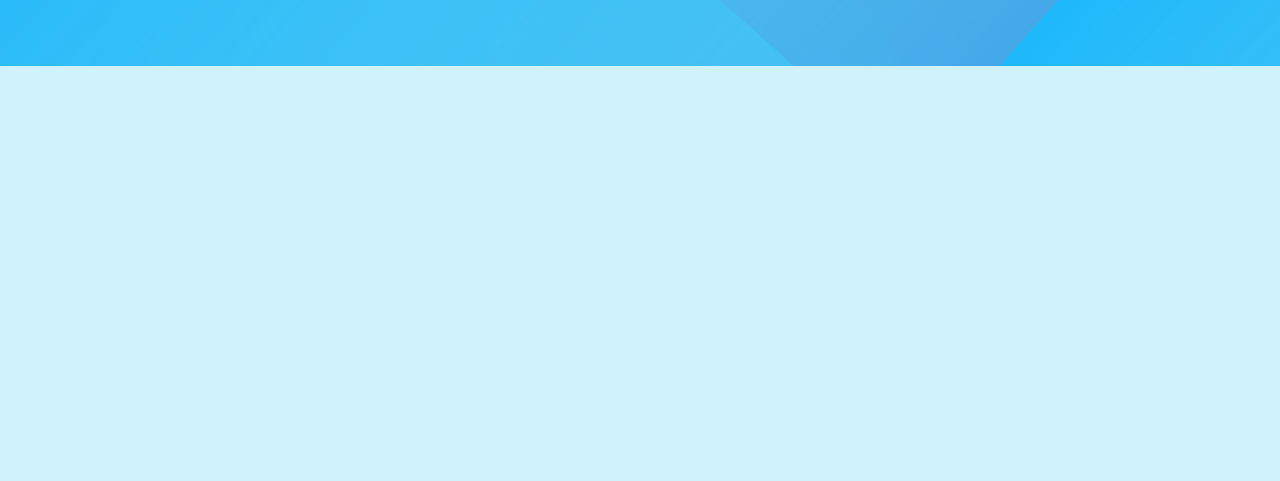
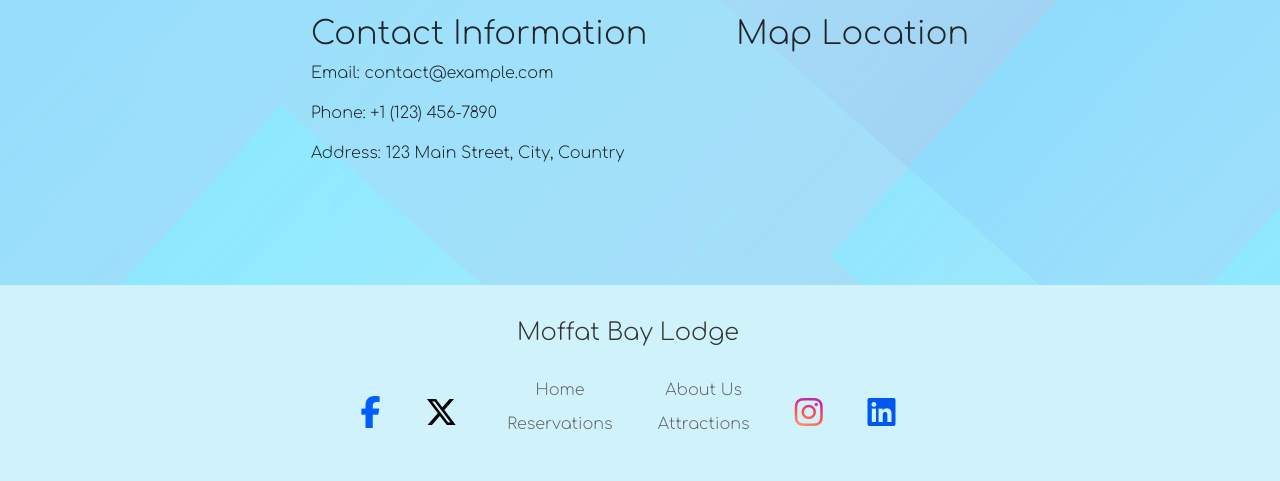
Before and after one commit to clinty2710/Moffat-Bay, a Flask app: page /about in a window 1280 px wide. Shown: the part 734-1215 px from the top of the page. Before the commit the page ends 800 px from the top, so only its background shows below. Run offline with Flask 3, Linux system fonts and the light colour scheme; some libraries are stand-ins or nearby versions.

Commit message:
added info to about page and css

```diff
--- a/app/static/css/style.css
+++ b/app/static/css/style.css
@@ -248,3 +248,60 @@ body::before {
     color: red;
     margin-right: 4px;
 }
+
+/* about us */
+#close-button {
+    display: none;
+    position: fixed;
+    top: 10px;
+    right: 10px;
+    background-color: rgba(255, 255, 255, 0.5);
+    border: none;
+    cursor: pointer;
+  }
+
+  .popup {
+    display: none;
+    position: fixed;
+    top: 0;
+    left: 0;
+    width: 100%;
+    height: 100%;
+    background-color: rgba(0, 0, 0, 0.7);
+    text-align: center;
+  }
+
+  .popup-content {
+    background-color: white;
+    max-width: 90%;
+    max-height: 90%;
+    position: absolute;
+    top: 50%;
+    left: 50%;
+    transform: translate(-50%, -50%);
+    padding: 20px;
+    box-shadow: 0 0 10px rgba(0, 0, 0, 0.3);
+  }
+
+  #full-size-image {
+    max-width: 90%;
+    max-height: 90%;
+    position: absolute;
+    top: 50%;
+    left: 50%;
+    transform: translate(-50%, -50%);
+  }
+
+  #close-button {
+    position: absolute;
+    top: 20px;
+    right: 20px;
+    cursor: pointer;
+    font-size: 24px;
+    color: white;
+  }
+    /* CSS for the vertical divider */
+    .vr {
+        border-left: 1px solid #ccc; /* Adjust the color and style as needed */
+        margin: 0 20px; /* Adjust the margin as needed */
+    }
--- a/app/templates/about.html
+++ b/app/templates/about.html
@@ -7,9 +7,87 @@
     about.html
 -->
 
-{% block title %} Login {% endblock %}
+{% block title %} About Us {% endblock %}
 
 {% block content %}
     <h2><br>About Us</h2>
+    <div class="container">
+        <div class="row">
+            <div class="col-md-6 text-center">
+                <h2 class="sub-header">History</h2>
+                <p>Moffat Bay Lodge has a rich and storied history that dates back to the early 20th century. Founded by
+                    John Moffat, a visionary entrepreneur and nature enthusiast, the lodge began as a modest lakeside
+                    retreat for those seeking solace in the beauty of nature.</p>
+                <p>Over the years, Moffat Bay Lodge evolved into a premier destination for outdoor enthusiasts, offering
+                    a wide range of recreational activities including boating, fishing, hiking, and wildlife watching.
+                    The lodge's commitment to preserving the natural environment while providing exceptional guest
+                    experiences has been the cornerstone of its success.</p>
+            </div>
+            <div class="col-md-6">
+                <div class="row">
+                    <div class="col-md-6 mb-3">
+                        <div class="thumbnail" onclick="showPopup(this)">
+                            <img src="test.png" alt="Image 1" class="img-fluid max-width-100">
+                        </div>
+                    </div>
+                    <div class="col-md-6 mb-3">
+                        <div class="thumbnail" onclick="showPopup(this)">
+                            <img src="test.png" alt="Image 2" class="img-fluid max-width-100">
+                        </div>
+                    </div>
+                </div>
+                <div class="row">
+                    <div class="col-md-6 mb-3">
+                        <div class="thumbnail" onclick="showPopup(this)">
+                            <img src="test.png" alt="Image 3" class="img-fluid max-width-100">
+                        </div>
+                    </div>
+                    <div class="col-md-6 mb-3">
+                        <div class="thumbnail" onclick="showPopup(this)">
+                            <img src="test.png" alt="Image 4" class="img-fluid max-width-100">
+                        </div>
+                    </div>
+                </div>
+                <div class="row">
+                    <div class="col-md-6 mb-3">
+                        <div class="thumbnail" onclick="showPopup(this)">
+                            <img src="test.png" alt="Image 5" class="img-fluid max-width-100">
+                        </div>
+                    </div>
+                    <div class="col-md-6 mb-3">
+                        <div class="thumbnail" onclick="showPopup(this)">
+                            <img src="test.png" alt="Image 6" class="img-fluid max-width-100">
+                        </div>
+                    </div>
+                </div>
+                <div id="popup" class="popup">
+                    <img id="full-size-image" src="">
+                    <button id="close-button" onclick="closePopup()">X</button>
+                </div>
+            </div>
+        </div>
+    </div>
+    <!-- Divider -->
+    <div class="container">
+        <div class="d-flex">
+            <!-- Left Content (Contact Information) -->
+            <div class="px-4">
+                <h2 class="sub-header">Contact Information</h2>
+                <p>Email: contact@example.com</p>
+                <p>Phone: +1 (123) 456-7890</p>
+                <p>Address: 123 Main Street, City, Country</p>
+            </div>
+
+            <!-- Vertical divider -->
+            <div class="vr" style="height: 250px;"></div>
+
+            <!-- Right Content (Map Location) -->
+            <div class="px-4">
+                <h2 class="sub-header">Map Location</h2>
+                <!-- Add your map or embed code here -->
+            </div>
+        </div>
+    </div>
+</div>
 
 {% endblock %}
--- a/app/templates/base.html
+++ b/app/templates/base.html
@@ -81,7 +81,7 @@
 
 
     <footer class="footer">
-        <div class="container">
+        <div class="container-footer">
             <div class="row">
                 <div class="col-md-12 text-center">
                     <h4><br>Moffat Bay Lodge</h4>
--- a/app/templates/reservation.html
+++ b/app/templates/reservation.html
@@ -10,7 +10,7 @@
 {% block title %} Reservations {% endblock %}
 {% block content %}
 <h1><br>Reservations</h1>
-<div class="container">
+<div class="container-reservation">
 <!-- Reservation form -->
 <form method="POST" action="/new_reservation">
   {{ form.hidden_tag() }}
```
